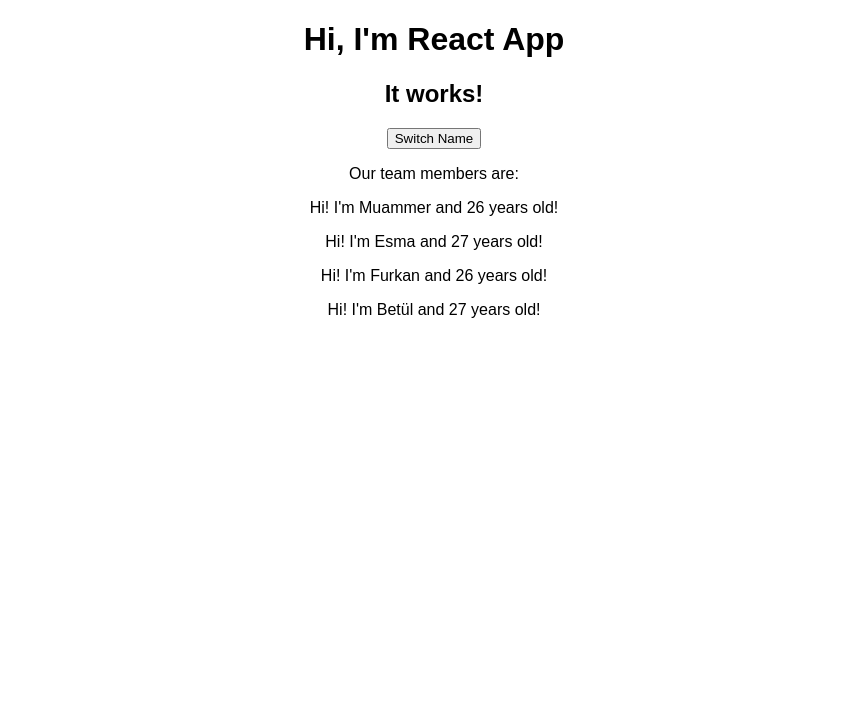
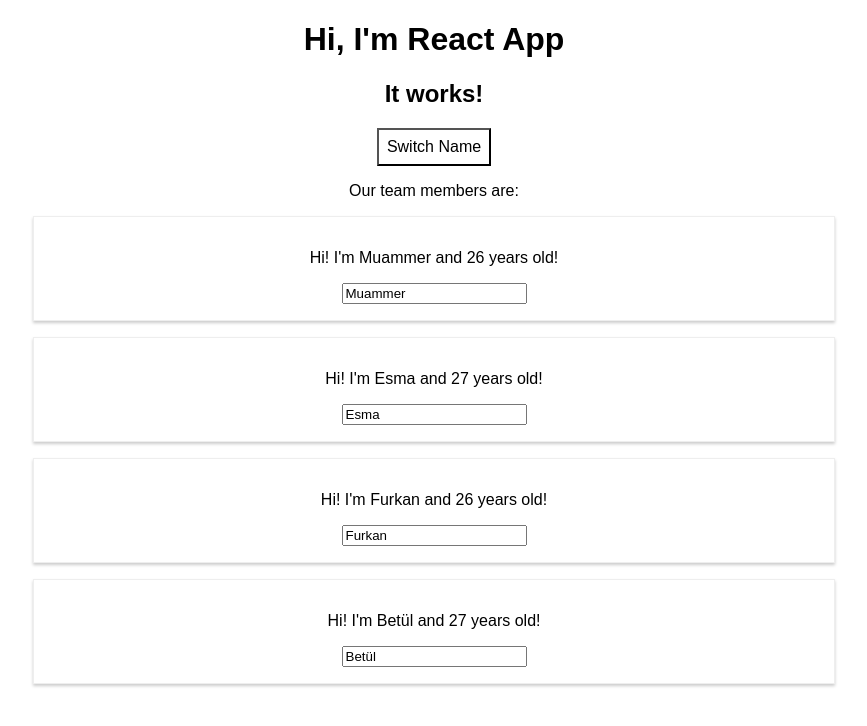
Before and after one commit to mdolmaci/FirstReact, a React (Create React App) app in the folder first-react/: page / in a window 1280 px wide. Shown: the top 726 px of the page, without its empty margins (206-1073 px from the left). Built offline with nearby package versions, Linux system fonts and the light colour scheme.

Commit message:
end of 3rd section

```diff
--- a/first-react/src/App.js
+++ b/first-react/src/App.js
@@ -13,9 +13,6 @@
   }
 
   switchNameHandler = (newName) => {
-    //console.log("Was clicked!")
-    //DONT DO THIS
-    //this.state.persons[0].name = "Muammer";
     this.setState({
       persons: [
         {name: "Muammer", age: 26},
@@ -26,12 +23,33 @@
     })
   }
 
+  nameChangeHandler = (event) => {
+    this.setState({
+      persons: [
+        {name: "Muammer", age: 26},
+        {name: event.target.value, age: 27},
+        {name: "Furkan", age: 26},
+        {name: "Betül", age: 27}
+      ]
+    })
+  }
+
   render() {
+    const style = {
+      backgroundColor: "white",
+      font: "inherit",
+      border: "1x solid blue",
+      padding: "8px",
+      cursor: "pointer"
+    }
+
     return (
       <div className="App">
         <h1>Hi, I'm React App</h1>
         <h2>It works!</h2>
-        <button onClick={this.switchNameHandler.bind(this, "Esma Beyza")}>Switch Name</button>
+        <button
+          style={style}
+          onClick={this.switchNameHandler.bind(this, "Esma Beyza")}>Switch Name</button>
         <p>Our team members are: </p>
         <Person
           name={this.state.persons[0].name}
@@ -39,7 +57,8 @@
         <Person
           name={this.state.persons[1].name}
           age={this.state.persons[1].age}
-          click={this.switchNameHandler.bind(this, "Esma")}/>
+          click={this.switchNameHandler.bind(this, "Esma")}
+          changed={this.nameChangeHandler}/>
         <Person
           name={this.state.persons[2].name}
           age={this.state.persons[2].age}/>
--- /dev/null
+++ b/first-react/src/Person/Person.css
@@ -0,0 +1,8 @@
+.Person {
+  width: 60%;
+  margin: 16px auto;
+  border: 1px solid #eee;
+  box-shadow: 0 2px 3px #ccc;
+  padding: 16px;
+  text-align: center;
+}
--- a/first-react/src/Person/Person.js
+++ b/first-react/src/Person/Person.js
@@ -1,10 +1,13 @@
 import React from 'react';
+
+import './Person.css';
 
 const person = (props) => {
   return (
-    <div>
+    <div className="Person">
       <p onClick={props.click}>Hi! I'm {props.name} and {props.age} years old!</p>
       <p>{props.children}</p>
+      <input type="text" onChange={props.changed} value={props.name}/>
     </div>
   )
 };
```
